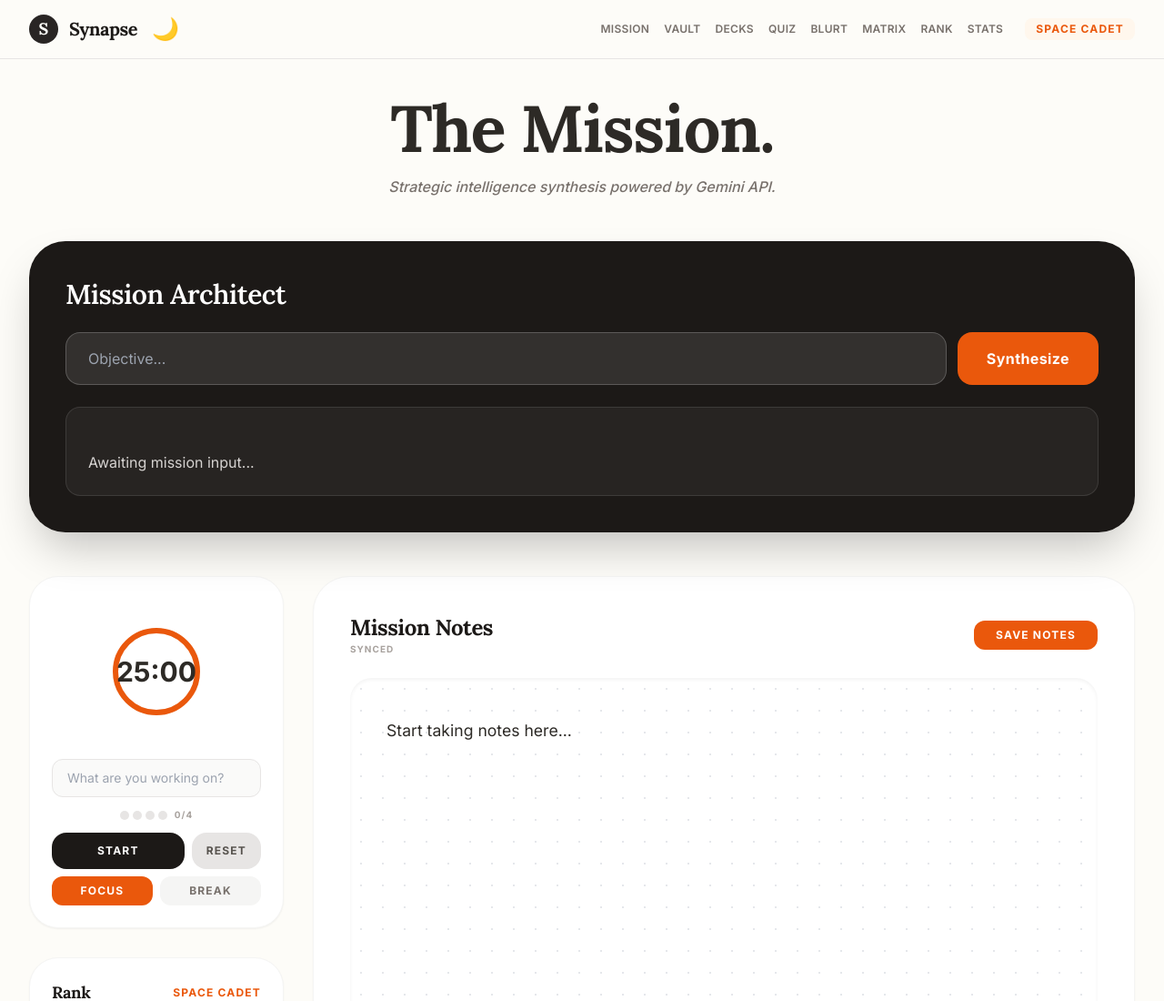
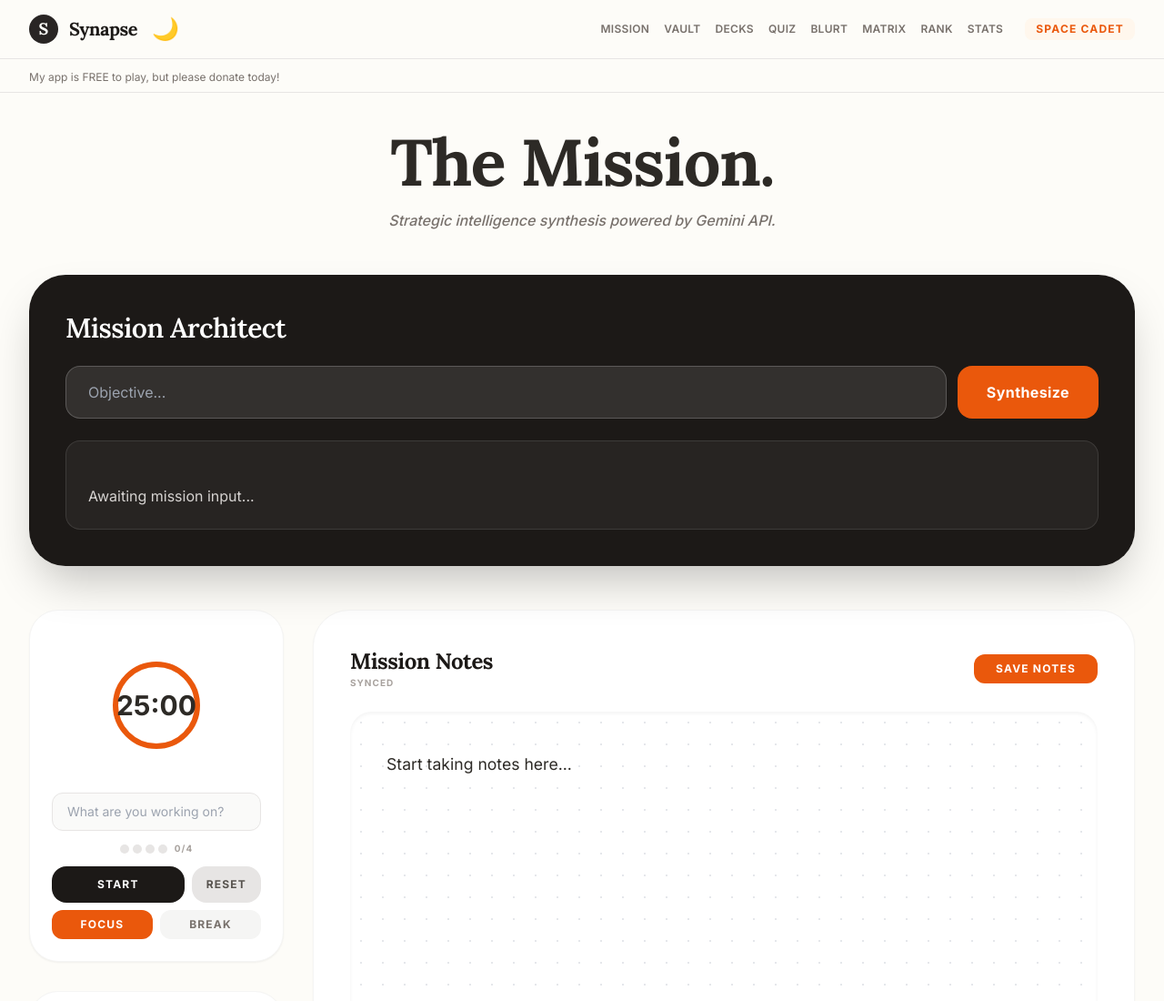
Before and after one commit to lourensbb/shiftglitch, a website: page index.html in a window 1280 px wide. Shown: the top 1100 px of the page at 91% size. Drawn offline with nearby package versions, Linux system fonts and the light colour scheme.

Commit message:
Add a donation message and link below the Synapse logo
Add a new div element to index.html containing a PayPal donation link, styled to appear below the navigation bar and above the main content area.

Replit-Commit-Author: Agent
Replit-Commit-Session-Id: 352d7322-8566-499a-9434-1336eba19344
Replit-Commit-Checkpoint-Type: full_checkpoint
Replit-Commit-Event-Id: 622ca40b-c073-4328-83fd-27b4dfc28f2f
Replit-Commit-Screenshot-Url: https://storage.googleapis.com/screenshot-production-us-central1/b5334299-5744-414f-a9ca-149ecb28cf53/352d7322-8566-499a-9434-1336eba19344/6eLCYbp
Replit-Helium-Checkpoint-Created: true

```diff
--- a/index.html
+++ b/index.html
@@ -108,6 +108,11 @@
             <button onclick="app.navTo('stats')" class="block w-full text-left px-4 py-3 rounded-xl text-stone-600 dark:text-stone-400 font-bold uppercase text-xs tracking-widest">Stats</button>
         </div>
     </nav>
+    <div class="bg-[#FDFCF8] dark:bg-[#1c1917] border-b border-stone-200 dark:border-stone-700 transition-colors">
+        <div class="max-w-7xl mx-auto px-4 sm:px-6 lg:px-8 py-1.5">
+            <a href="https://www.paypal.com/donate/?hosted_button_id=YNP4RJ24MDV4C" target="_blank" rel="noopener noreferrer" class="text-xs text-stone-500 dark:text-stone-400 hover:text-orange-600 dark:hover:text-orange-400 transition-colors">My app is FREE to play, but please donate today!</a>
+        </div>
+    </div>
 
     <main id="app-container" class="max-w-7xl mx-auto px-4 sm:px-6 lg:px-8 py-10 pb-24"></main>
 
```
